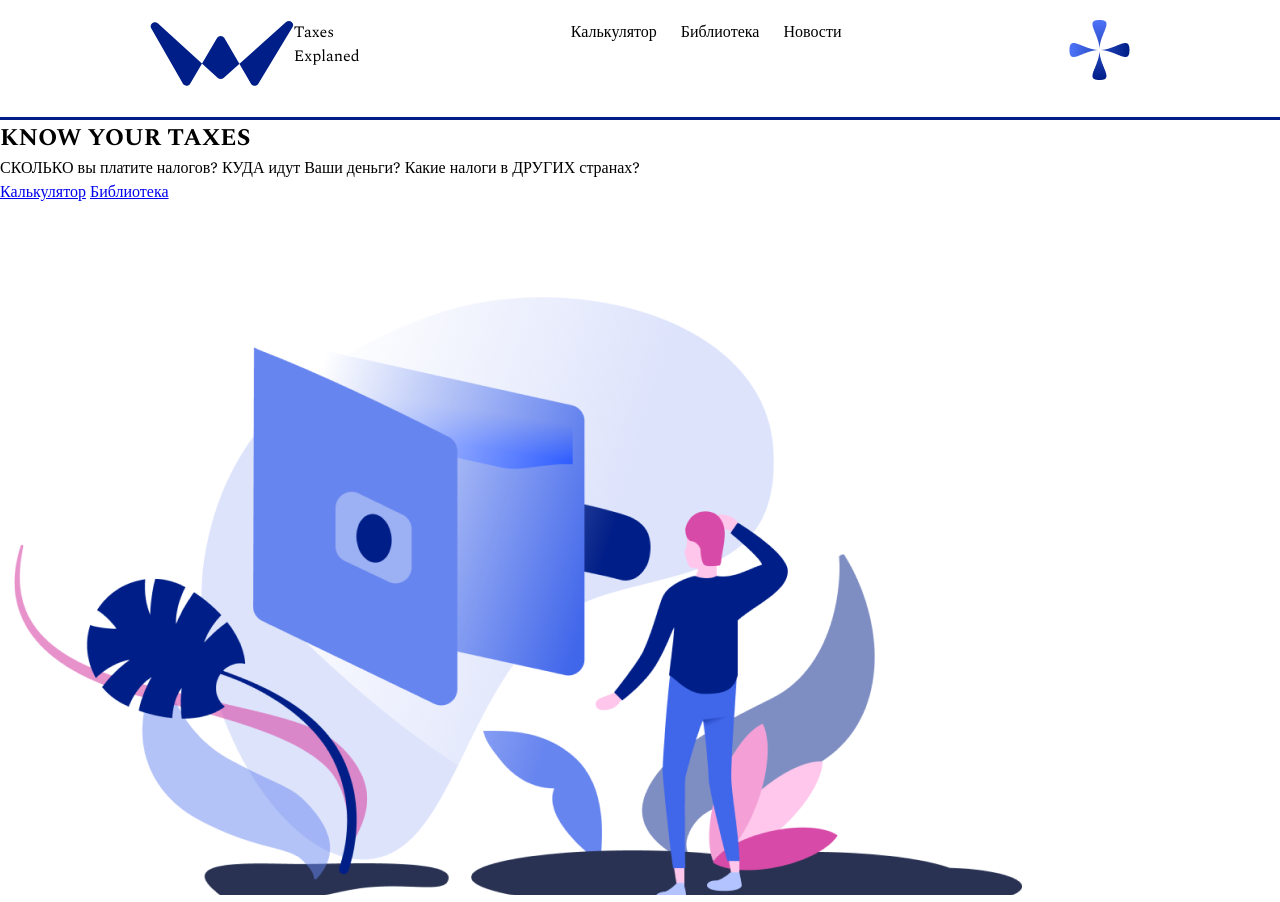
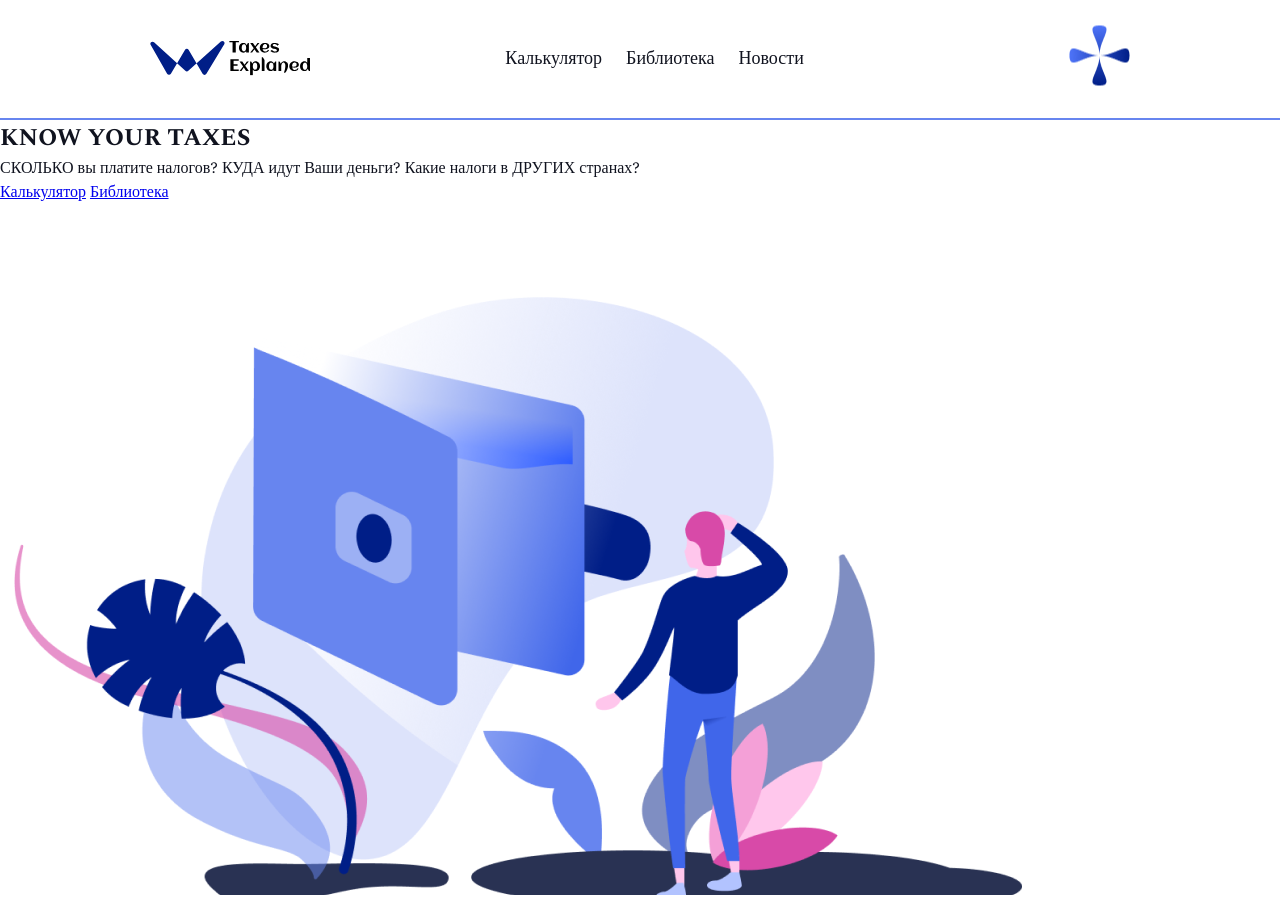
Before and after one commit to Fokls/fokls.taxes, a website: page index.html in a window 1280 px wide. Drawn offline with nearby package versions, Linux system fonts and the light colour scheme.

Commit message:
header update

```diff
--- a/index.html
+++ b/index.html
@@ -12,23 +12,32 @@
 <body>
 
   <section class="section-header">
-    <div class="container">
+
 
       <div class="navigation">
-        <div class="navigation__logo">
-          <img src="img/Polygon.svg" alt="logo">
-          <p>Taxes
-            Explaned</p>
+        <div class="navigation__logo-box">
+            <img src="img/Polygon.svg" class="navigation__logo" alt="logo">
+          <img src="img/Taxes Explaned.svg" class="navigation__logo" alt="logo">
+
         </div>
         <nav class='navigation__nav'>
           <ul>
-            <li>Калькулятор</li>
+            <li><p> Калькулятор</p>
+             </li>
             <li>Библиотека</li>
             <li>Новости</li>
           </ul>
         </nav>
-        <div class="navigation__nav-btn"><img src="img/nav.png" alt="navigation button"></div>
-      </div>
+        <div class='navigation__menu'>
+
+                <img  class="navigation__btn"src="img/nav.png" alt="navigation button">
+
+                <span class='navigation__menu-text'>Меню
+              </div>
+
+        </div>
+
+
     </section>
 
     <section class="section-first">
--- a/sass/base/_typography.scss
+++ b/sass/base/_typography.scss
@@ -1,5 +1,7 @@
 body {
     font-family: 'Spectral', serif;
     font-size: $font-size-normal;
+    color: rgb(16, 19, 31);
+    font-size: 1.6rem;
     //font-family: 'Crimson Text', serif;
 }
--- a/sass/layout/_grid.scss
+++ b/sass/layout/_grid.scss
@@ -1,3 +1,3 @@
 .container{
-    padding: 2rem 15rem;
+    padding: 2vh 12vw;
 }
--- a/sass/layout/_header.scss
+++ b/sass/layout/_header.scss
@@ -2,20 +2,81 @@
 
     display: flex;
     justify-content: space-between;
-    position: relative;
+    width: 100%;
+    padding: 0 15rem;
+    position: absolute;
+    top: 50%;
+    transform: translateY(-50%);
+
+    &__logo-box {
+     //как изменить размер лого
+        transition: all .3s;
+        position: relative;
+
+       &:hover{
+        transform: translateY(-.5rem);
+       }
+    }
 
     &__logo{
-        display: flex;
+        margin-top: 1.5rem;
+        height: 3.5rem;
+    }
+
+    &__nav{
+        align-self: center;
+        padding-right: 5rem;
+
+        li{
+            font-size: 1.8rem;
+            list-style: none;
+            display: inline-block;
+            margin-right: 2rem;
+            margin-top: 1rem;
+            padding-bottom: 1rem;
+            cursor: pointer;
+            -webkit-backface-visibility: hidden;
+            border-bottom: solid 2px transparent;
+            transition: border-bottom .2s;
+
+
+
+
+            &:hover {
+                -webkit-background-clip: text;
+                background-clip: text;
+                color: transparent;
+                background-image: linear-gradient(to right,  $color-primary-light, $color-primary-dark);
+                border-bottom:   solid 2px $color-secondary-light;
+            }
+        }
+    }
+
+
+    &__menu{
+        position: relative;
+    }
+
+    &__btn{
+        transition: all .3s;
+
+        &:hover{
+            transform: rotate(45deg) scale(.8);
+        }
 
     }
-    &__nav{
+    &__menu-text{
+        position: absolute;
+        top: 30%;
+        opacity: 0;
+        color: inherit;
+        transition: all .6s;
 
-        li{
-            list-style: none;
-            display: inline;
-            padding-right: 2rem;
-        }
+    }
 
+    &__btn:hover + &__menu-text{
+        transform: translateX(-4rem);
+        opacity: 1;
     }
 
 
--- a/sass/pages/_home.scss
+++ b/sass/pages/_home.scss
@@ -1,5 +1,9 @@
 .section-header{
     height:15vh;
-    border-bottom: 3px solid $color-primary-dark;
+    min-height: 10rem;
+
+    border-bottom: 2px solid $color-primary-light;
+    position: relative;
+
 
 }
```
Also changed, not shown: css/style.css, img/Polygon.png (added), img/Taxes Explaned.png (added), img/Taxes Explaned.svg (added).
